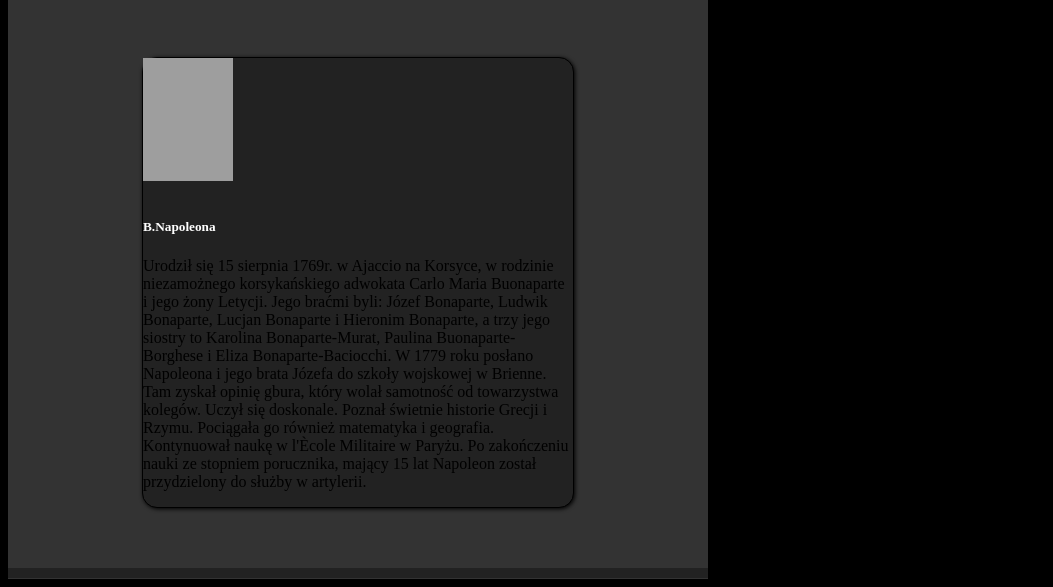
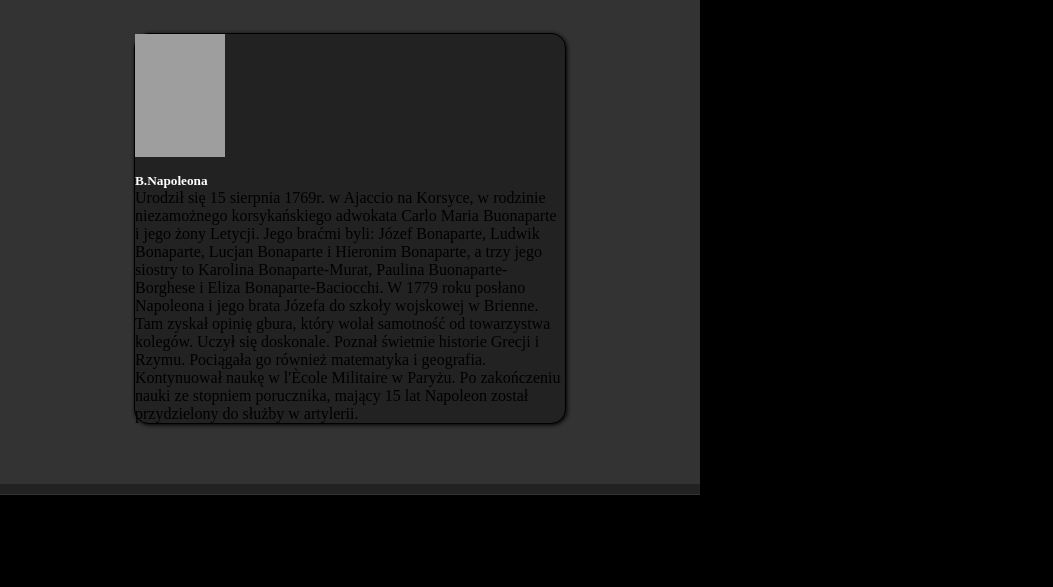
Before and after one commit to Tomek1R/ct03, a plain HTML site: page index.html in a window 1280 px wide. Shown: the part 408-995 px from the top of the page, without its empty margins (0-1053 px from the left). After the commit the page ends 903 px from the top, so only its background shows below. Drawn offline with Linux system fonts and the light colour scheme; grey boxes are pictures that could not be loaded.

Commit message:
Update stylesheet.css

```diff
--- a/stylesheet.css
+++ b/stylesheet.css
@@ -1,4 +1,7 @@
-
+body, h1, h2, h3, h4, h5, h6, p, div, ul, li {
+	margin: 0;
+	pudding:0;
+}
 body {
   font-famliy: Verdana, Geneva, sans-serif;
   background-color: black;
```
